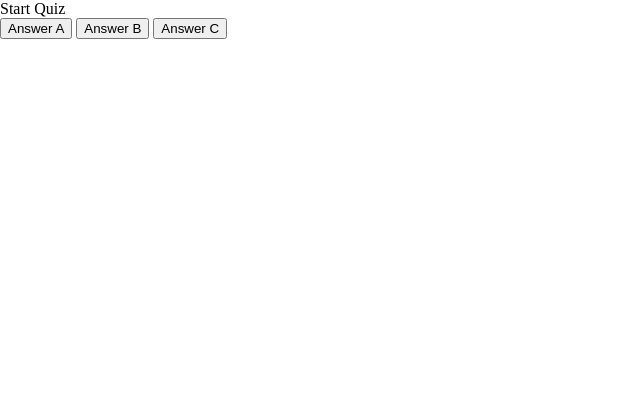
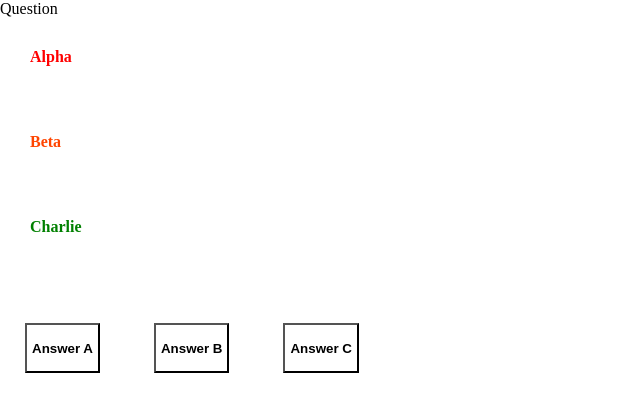
Before and after one commit to dnashwilton/relationship-rating, a plain HTML site: page index.html in a window 1280 px wide. Shown: the whole page, without its empty margins (0-640 px from the left). Drawn offline with Linux system fonts and the light colour scheme.

Commit message:
Add placeholder to # on html file. style. Css updated with new # on button. Updated color on styles.css regarding #A, B and C.

```diff
--- a/assets/css/styles.css
+++ b/assets/css/styles.css
@@ -3,22 +3,42 @@
     padding: 0;
 }
 
-#answera {
+#alpha {
     background-color: #ff0000;
 }
 
-#answerb {
+#beta {
     background-color: #ff4500;
 }
 
-#answerc {
+#charlie {
     background-color: #008000;
 }
 
-#answera, #answerb, #answerc {
-    color: #ffffff;
+#alpha, #beta, #charlie {
+    background-color: #ffffff;
     height: 50px;
     padding: 5px;
     margin: 25px;
     font-weight: bold;
 }
+
+#A, #B, #C {
+    background-color: #ffffff;
+    height: 50px;
+    padding: 5px;
+    margin: 25px;
+    font-weight: bold;
+}
+
+#A {
+    color: #ff0000;
+}
+
+#B {
+    color: #ff4500;
+}
+
+#C {
+    color: #008000;
+}
--- a/assets/js/script.js
+++ b/assets/js/script.js
@@ -255,7 +255,7 @@ if (questionCount === 31) {
         answerb = +1;
     } else
         (charlie === true); {
-        answerc =+1;
+        answerc = +1;
     }
 
 
--- a/index.html
+++ b/index.html
@@ -13,13 +13,13 @@
 
     <form>
         <div id="container"></div>
-            <div id="start">Start Quiz</div>
+            <div id="start"></div>
             <div id="quiz">
-                <div id="question"></div>
+                <div id="question">Question</div>
                 <div id="choices">
-                    <div class="choice" id="A"></div>
-                    <div class="choice"  id="B"></div>
-                    <div class="choice" id="C"></div>
+                    <div class="choice" id="A">Alpha</div>
+                    <div class="choice"  id="B">Beta</div>
+                    <div class="choice" id="C">Charlie</div>
                 </div>
             </div>
 
```
